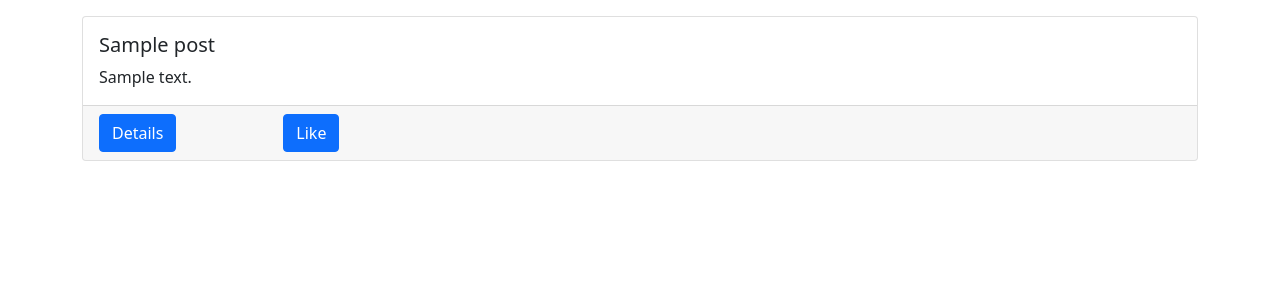
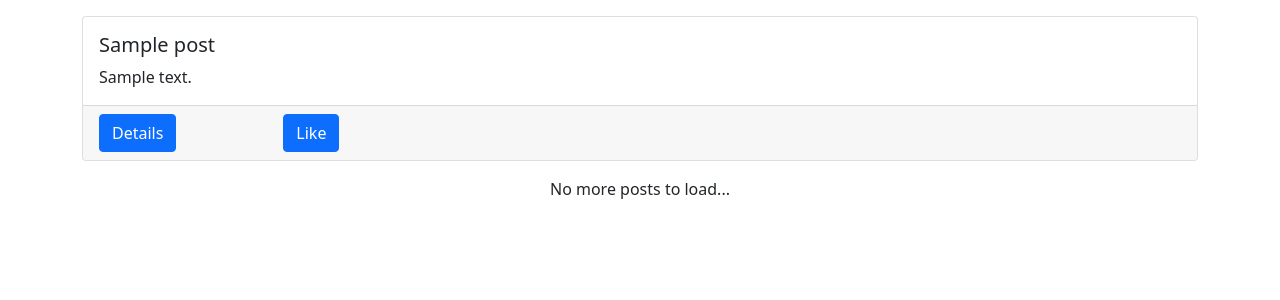
Before and after one commit to wabibaah/django-javascript-ajax-posts, a Django app: page / in a window 1280 px wide. Shown: the top 300 px of the page. Run offline with Django 4.2, Linux system fonts and the light colour scheme; tables that the repository leaves empty hold one stand-in row (values such as "Sample post"); some libraries are stand-ins or nearby versions.

Commit message:
created posts card, loading more posts with a button ajax call

```diff
--- a/posts/static/posts/main.js
+++ b/posts/static/posts/main.js
@@ -5,6 +5,8 @@
 // const helloAjax = document.getElementById("hello-ajax");
 const postsBox = document.getElementById("posts-box");
 const spinnerBox = document.getElementById("spinner-box");
+const loadBtn = document.getElementById("load-btn");
+const endBox = document.getElementById("end-box");
 
 // helloWorldBox.innerHTML = "Kworku vi <b>abba</b>";
 
@@ -32,12 +34,15 @@ const spinnerBox = document.getElementById("spinner-box");
 //   },
 // });
 
+let visible = 3;
+
+const getData = () => {
   $.ajax({
     type: "GET",
-  url: "/data/",
+    url: `/data/${visible}/`,
     success: function (response) {
-    console.log(response.data);
       const data = response.data;
+      console.log(data);
       setTimeout(() => {
         spinnerBox.classList.add("not-visible");
         data.forEach((el) => {
@@ -61,8 +66,25 @@ $.ajax({
           `;
         });
       }, 500);
+      console.log(response.size);
+      if (response.size === 0) {
+        endBox.textContent = "No posts added yet...";
+      } else if (response.size <= visible) {
+        loadBtn.classList.add("not-visible");
+        endBox.textContent = "No more posts to load...";
+      }
     },
     error: function (error) {
       console.log(error);
     },
   });
+};
+
+loadBtn.addEventListener("click", () => {
+  //// we are making it visible before we run getData() and we make it invisible in the getData function in the sucess par of the ajax call
+  spinnerBox.classList.remove("not-visible");
+  visible += 3;
+  getData();
+});
+
+getData();
--- a/posts/templates/posts/main.html
+++ b/posts/templates/posts/main.html
@@ -14,8 +14,11 @@
   {% endfor %} {% endcomment %}
   {% comment %} <div id="hello-world" class='mt-5'></div>
   <div id="hello-ajax" class='mt-5'></div> {% endcomment %}
+  <div id="posts-box"></div>
   <div id="spinner-box" class="text-center">
     <div class="spinner-border" role="status"></div>
   </div>
-  <div id="posts-box"></div>
+  <div class="text-center mb-3" id="end-box">
+    <button class="btn btn-primary" id="load-btn">Load more</button>
+  </div>
 {% endblock content %}
--- a/posts/urls.py
+++ b/posts/urls.py
@@ -10,5 +10,5 @@ app_name = 'posts'
 urlpatterns = [
     path('', post_list_and_create, name='main-board'),
     path('hello-world/', hello_world, name='hello-world'),
-    path('data/', load_posts_data_view, name='posts-data'),
+    path('data/<int:num_posts>/', load_posts_data_view, name='posts-data'),
 ]
--- a/posts/views.py
+++ b/posts/views.py
@@ -13,7 +13,12 @@ def post_list_and_create(request):
   }
   return render(request, 'posts/main.html', cxt )
 
-def load_posts_data_view(request):
+def load_posts_data_view(request, num_posts):
+  visible = 3
+  upper = num_posts
+  lower = upper  - visible
+  size = Post.objects.all().count()
+
   qs = Post.objects.all()
   # data = serializers.serialize("json", qs)
   data = []
@@ -22,11 +27,12 @@ def load_posts_data_view(request):
       "id": post.id,
       "title": post.title,
       "body": post.body,
+      "liked": True if request.user in post.liked.all() else False,
       "author": post.author.user.username
     }
     data.append(item)
   # print(data)
-  return JsonResponse({'data': data})
+  return JsonResponse({'data': data[lower:upper], 'size': size})
 
 
 def hello_world(request):
```
Lines whose indentation alone changed are shown as unchanged.
